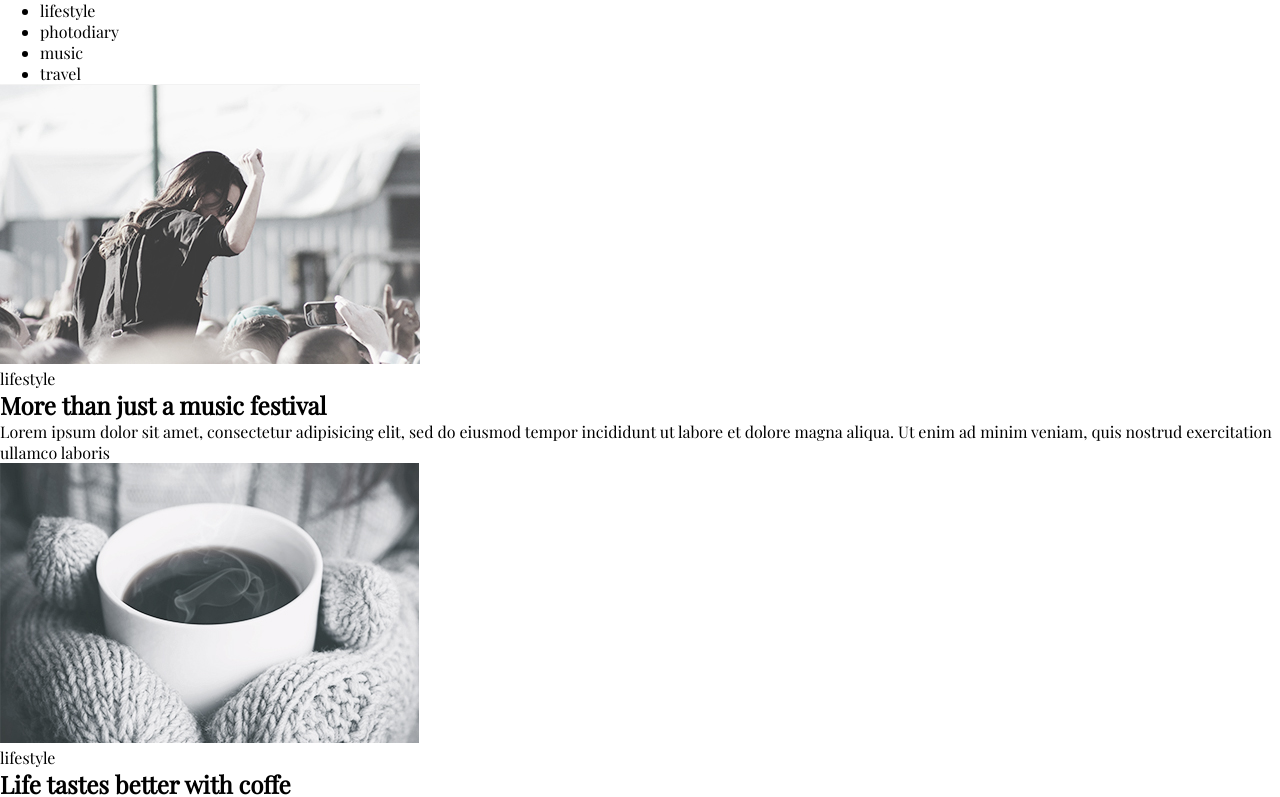
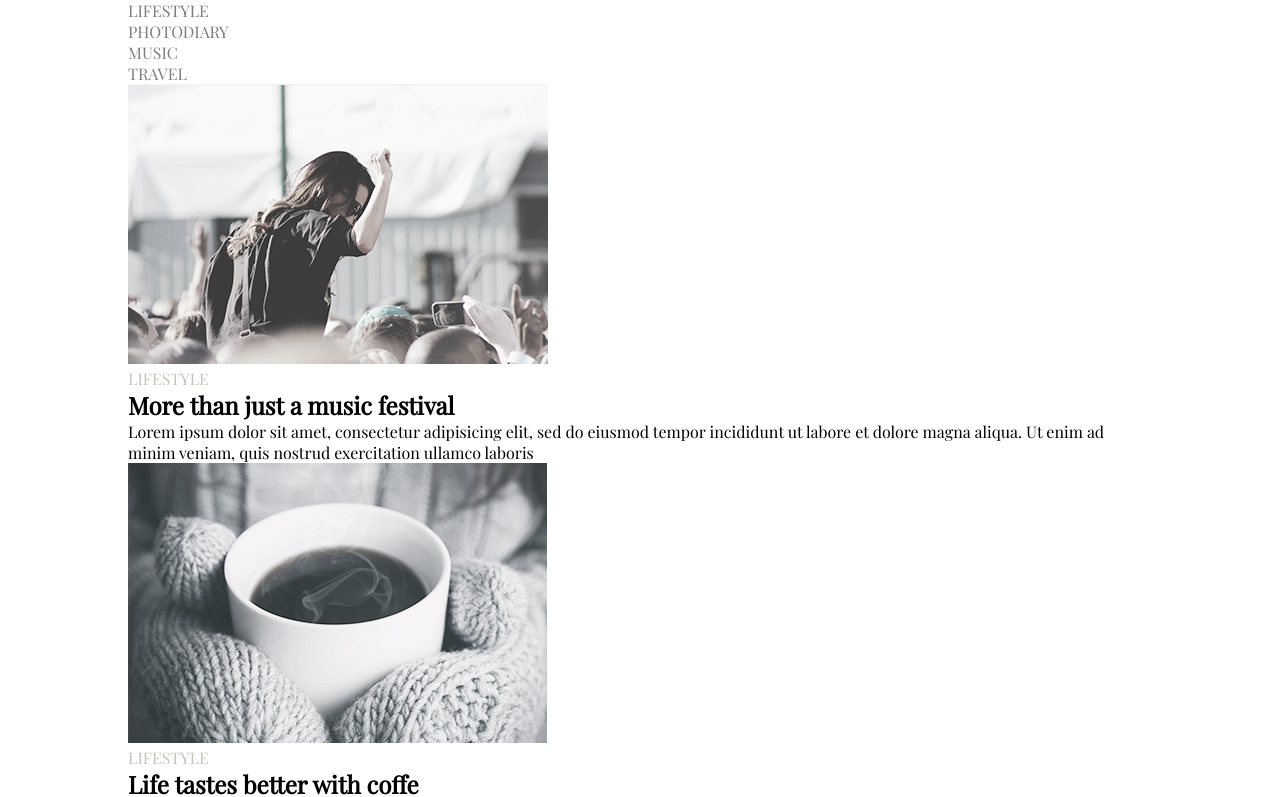
Before and after one commit to RurikPreacher/schoolwork, a plain HTML site: page index.html in a window 1280 px wide. Shown: the top 797 px of the page. Drawn offline with nearby package versions, Linux system fonts and the light colour scheme.

Commit message:
start styles.css

```diff
--- a/css/styles.css
+++ b/css/styles.css
@@ -1,7 +1,31 @@
 * {
     margin: 0px;
+    padding: 0px;
 }
 
 body {
     font-family: 'Playfair Display', serif;
 }
+.wrapper {
+    width: 1024px;
+    margin: 0 auto;
+}
+
+a {
+    text-decoration: none;
+    color: #7d7d7d;
+}
+a:hover {
+    color: #03a9f4;
+}
+li {
+    text-transform: uppercase;
+    list-style-type: none;
+}
+h2 {
+    font-size: 24px;
+}
+.name_first {
+    text-transform: uppercase;
+    color: #c8c3b9;
+}
--- a/index.html
+++ b/index.html
@@ -12,10 +12,10 @@
     <div class="wrapper">
       <header>
         <ul>
-          <li>lifestyle</li>
-          <li>photodiary</li>
-          <li>music</li>
-          <li>travel</li>
+          <li><a href="#">lifestyle</a></li>
+          <li><a href="#">photodiary</a></li>
+          <li><a href="#">music</a></li>
+          <li><a href="#">travel</a></li>
         </ul>
       </header>
       <main>
@@ -23,7 +23,7 @@
           <div class="row-1">
             <div class="block-1">
               <img src="img/girl.jpg" alt="girl" />
-              <p>lifestyle</p>
+              <p class="name_first">lifestyle</p>
               <h2>More than just a music festival</h2>
               <p>
                 Lorem ipsum dolor sit amet, consectetur adipisicing elit, sed do
@@ -33,7 +33,7 @@
             </div>
             <div class="block-2">
               <img src="img/coffee.jpg" alt="coffe" />
-              <p>lifestyle</p>
+              <p class="name_first">lifestyle</p>
               <h2>Life tastes better with coffe</h2>
               <p>
                 Lorem ipsum dolor sit amet, consectetur adipisicing elit, sed do
@@ -46,7 +46,7 @@
           <div class="row-2">
             <div class="block-1">
               <img src="img/bridge.jpg" alt="bridge" />
-              <p>photodiary</p>
+              <p class="name_first">photodiary</p>
               <h2>American dream</h2>
               <p>
                 Lorem ipsum dolor sit amet, consectetur adipisicing elit, sed do
@@ -56,7 +56,7 @@
             </div>
             <div class="block-2">
               <img src="img/boy.jpg" alt="boy" />
-              <p>photodiary</p>
+              <p class="name_first">photodiary</p>
               <h2>A day exploring the Alps</h2>
               <p>
                 Lorem ipsum dolor sit amet, consectetur adipisicing elit, sed do
@@ -69,7 +69,7 @@
           <div class="row-3">
             <div class="block-1">
               <img src="img/girl-on-road.jpg" alt="girl-on-road" />
-              <p>lifestyle</p>
+              <p class="name_first">lifestyle</p>
               <h2>Top 10 song for running</h2>
               <p>
                 Lorem ipsum dolor sit amet, consectetur adipisicing elit, sed do
@@ -79,7 +79,7 @@
             </div>
             <div class="block-2">
               <img src="img/road.jpg" alt="road" />
-              <p>lifestyle</p>
+              <p class="name_first">lifestyle</p>
               <h2>Cold winter days</h2>
               <p>
                 Lorem ipsum dolor sit amet, consectetur adipisicing elit, sed do
```
